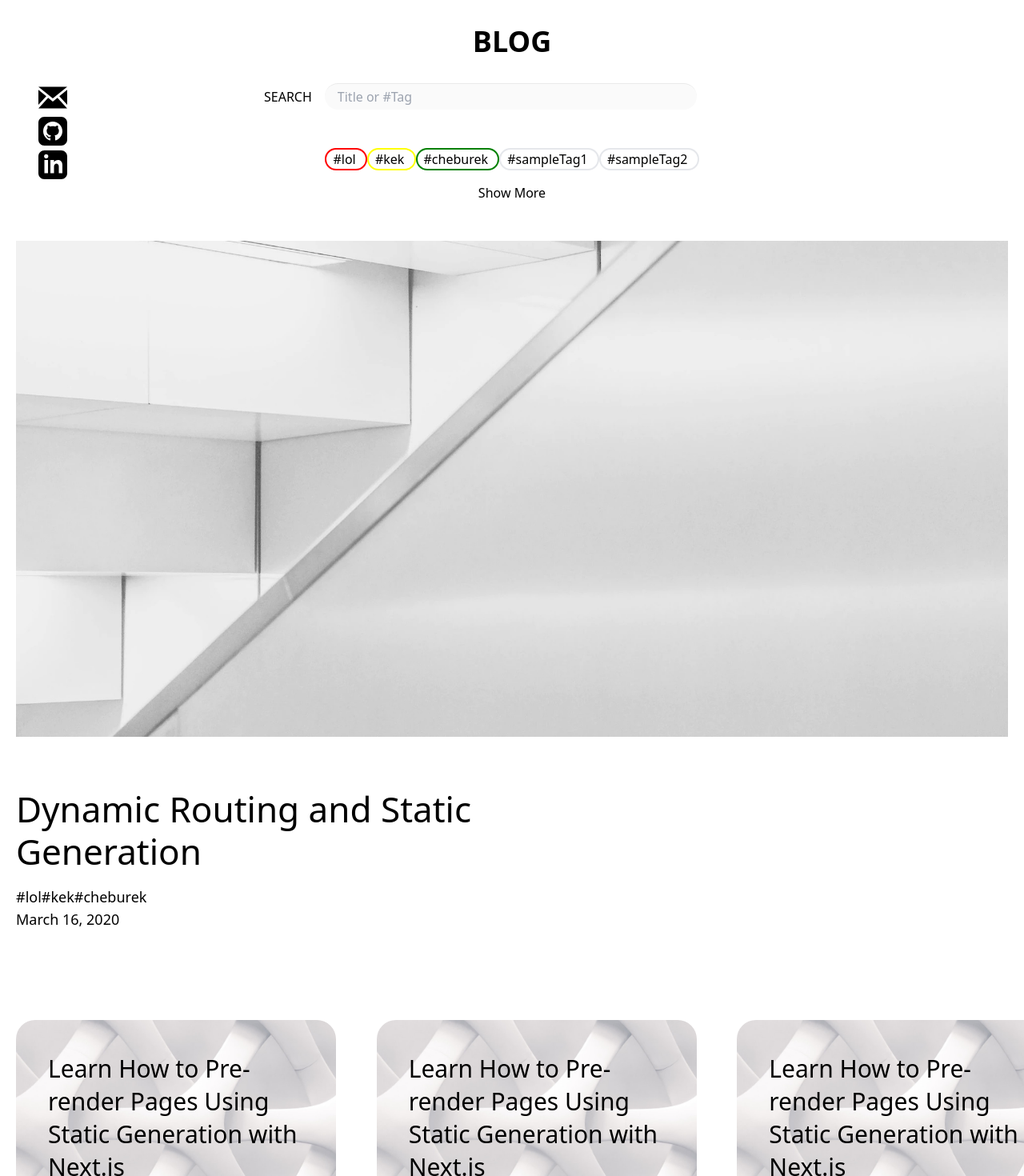
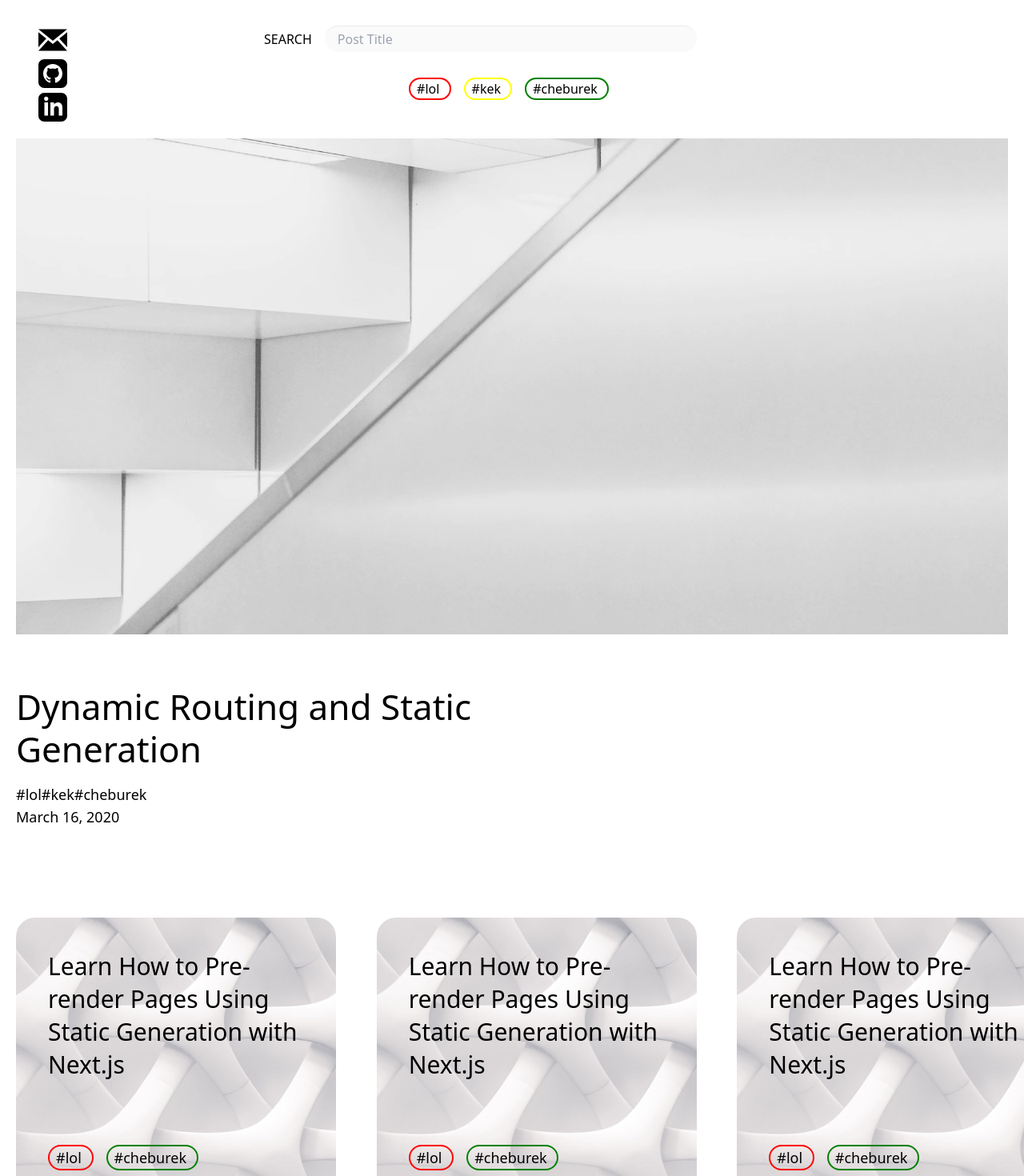
Before and after one commit to Caramel-Pudding/blog, a Next.js app: page / in a window 1280 px wide. Shown: the top 1470 px of the page at 80% size. Built offline with nearby package versions, Linux system fonts and the light colour scheme.

Commit message:
Some layout changes

```diff
--- a/_posts/preview.md
+++ b/_posts/preview.md
@@ -2,7 +2,7 @@
 title: 'Preview Mode for Static Generation'
 coverImage: '/assets/blog/preview/cover.jpg'
 date: '2020-03-16T05:35:07.322Z'
-tags: ['#kek', '#cheburek', '#sampleTag1', '#sampleTag2', '#sampleTag3','#sampleTag4','#sampleTag5','#sampleTag6','#sampleTag7','#sampleTag8','#sampleTag9','#sampleTag10','#sampleTag11','#sampleTag12','#sampleTag13','#sampleTag14','#sampleTag15','#sampleTag16','#sampleTag17','#sampleTag18','#sampleTag19','#sampleTag20','#sampleTag21','#sampleTag22',]
+tags: ['#kek', '#cheburek']
 ogImage:
   url: '/assets/blog/preview/cover.jpg'
 ---
--- a/src/components/layout.tsx
+++ b/src/components/layout.tsx
@@ -1,14 +1,12 @@
 import { memo, FC } from "react";
 import { Footer } from "@/components/footer";
 import { Meta } from "@/components/meta";
-import { Header } from "./header";
 import { Socials } from "./socials";
 
 export const Layout: FC = memo(({ children }) => {
   return (
     <>
       <Meta />
-      <Header />
       <div className="min-h-screen">
         <Socials />
         <main>{children}</main>
--- a/src/components/post-preview.tsx
+++ b/src/components/post-preview/index.tsx
@@ -3,7 +3,9 @@ import Link from "next/link";
 import cn from "classnames";
 import { DateFormatter } from "@/components/date-formatter";
 import { IPost } from "@/types/post";
-import { TagButton } from "./tag-button";
+import { TagButton } from "../tag-button";
+
+import styles from "./styles.module.css";
 
 interface IPostPreviewProps {
   readonly post: IPost;
@@ -37,13 +39,13 @@ export const PostPreview: FC<IPostPreviewProps> = memo(
               backgroundImage: `url(${coverImage})`,
             }}
           >
-            <h3 className="text-3xl mb-3 leading-snug">
+            <h3 className={cn("text-3xl", "mb-3", "leading-snug")}>
               <Link as={`/posts/${slug}`} href="/posts/[slug]">
                 <a className="hover:underline">{title}</a>
               </Link>
             </h3>
             <div>
-              <div className="mb-4 md:mb-0 text-lg">
+              <div className={cn("mb-4", "md:mb-0", "text-lg", styles.tags)}>
                 {tags?.map((tag) => (
                   <TagButton
                     key={tag}
@@ -53,7 +55,7 @@ export const PostPreview: FC<IPostPreviewProps> = memo(
                   />
                 ))}
               </div>
-              <div className="text-lg mb-4">
+              <div className={cn("text-lg", "mb-4")}>
                 <DateFormatter dateString={date} />
               </div>
             </div>
--- /dev/null
+++ b/src/components/post-preview/styles.module.css
@@ -0,0 +1,7 @@
+.tags button {
+  @apply mx-2;
+}
+
+.tags button:first-child {
+  @apply ml-0;
+}
--- a/src/components/search.tsx
+++ b/src/components/search.tsx
@@ -12,7 +12,7 @@ export const Search: FC<ISearchProps> = memo(({ handler, value }) => {
   };
 
   return (
-    <section className={cn("flex", "justify-center", "mb-12")}>
+    <section className={cn("flex", "justify-center")}>
       <label className={cn("w-1/2")}>
         SEARCH
         <input
@@ -26,7 +26,7 @@ export const Search: FC<ISearchProps> = memo(({ handler, value }) => {
             "border-t",
             "border-accent-2"
           )}
-          placeholder="Title or #Tag"
+          placeholder="Post Title"
           value={value}
           onChange={inputHandler}
         />
--- a/src/components/tags-cloud.tsx
+++ b/src/components/tags-cloud/index.tsx
@@ -1,6 +1,8 @@
 import { memo, FC, useState } from "react";
 import cn from "classnames";
-import { TagButton } from "./tag-button";
+import { TagButton } from "../tag-button";
+
+import styles from "./styles.module.css";
 
 interface ISearchProps {
   readonly handler: (input: string) => void;
@@ -19,16 +21,15 @@ export const TagsCloud: FC<ISearchProps> = memo(
     const showableTags = isOpen ? availableTags : availableTags.slice(0, 5);
 
     return (
-      <section
-        className={cn("flex", "flex-col", "justify-center", "mb-12", "w-1/2")}
-      >
+      <section className={cn("flex", "flex-col", "justify-center", "w-3/4")}>
         <section
           className={cn(
             "flex",
             "flex-wrap",
             "flex-row",
             "justify-center",
-            "mb-4"
+            "mb-4",
+            styles.tags
           )}
         >
           {showableTags.map((tag) => (
@@ -40,10 +41,12 @@ export const TagsCloud: FC<ISearchProps> = memo(
             />
           ))}
         </section>
-
-        <button type="button" onClick={handleShowMoreClick}>
-          {isOpen ? "Show Less, please!" : "Show More"}
-        </button>
+        {/* Пока что сделано хуёво, не рекомендую иметь больше 5 тегов */}
+        {availableTags.length > 5 && (
+          <button type="button" onClick={handleShowMoreClick}>
+            {isOpen ? "Show Less, please!" : "Show More"}
+          </button>
+        )}
       </section>
     );
   }
--- /dev/null
+++ b/src/components/tags-cloud/styles.module.css
@@ -0,0 +1,7 @@
+.tags button {
+  @apply mx-2;
+}
+
+.tags button:first-child {
+  @apply ml-0;
+}
--- a/src/pages/index.tsx
+++ b/src/pages/index.tsx
@@ -65,8 +65,10 @@ const Index: FC<IIndexProps> = memo(({ allPosts }) => {
           <title>Blog Template</title>
         </Head>
         <Container>
-          <Search handler={searchByTitle} value={searchField} />
-          <section className={cn("flex", "justify-center")}>
+          <section className={cn("my-8")}>
+            <Search handler={searchByTitle} value={searchField} />
+          </section>
+          <section className={cn("flex", "justify-center", "my-8")}>
             <TagsCloud
               availableTags={availableTags}
               handler={searchByTag}
--- a/src/pages/posts/[slug].tsx
+++ b/src/pages/posts/[slug].tsx
@@ -6,6 +6,7 @@ import Head from "next/head";
 import { ParsedUrlQuery } from "querystring";
 import { Container } from "@/components/container";
 import { PostBody } from "@/components/post-body";
+import { Header } from "@/components/header";
 import { PostHeader } from "@/components/post-header";
 import { Layout } from "@/components/layout";
 import { getPostBySlug, getAllPosts } from "@/lib/api";
@@ -26,6 +27,7 @@ const Post: FC<IPostProps> = memo(({ post }) => {
   return (
     <Layout>
       <Container>
+        <Header />
         {router.isFallback || !post.content ? (
           <PostTitle>Loading…</PostTitle>
         ) : (
```
Also changed, not shown: 1 other file (tests, documents, lock files or other folders).
